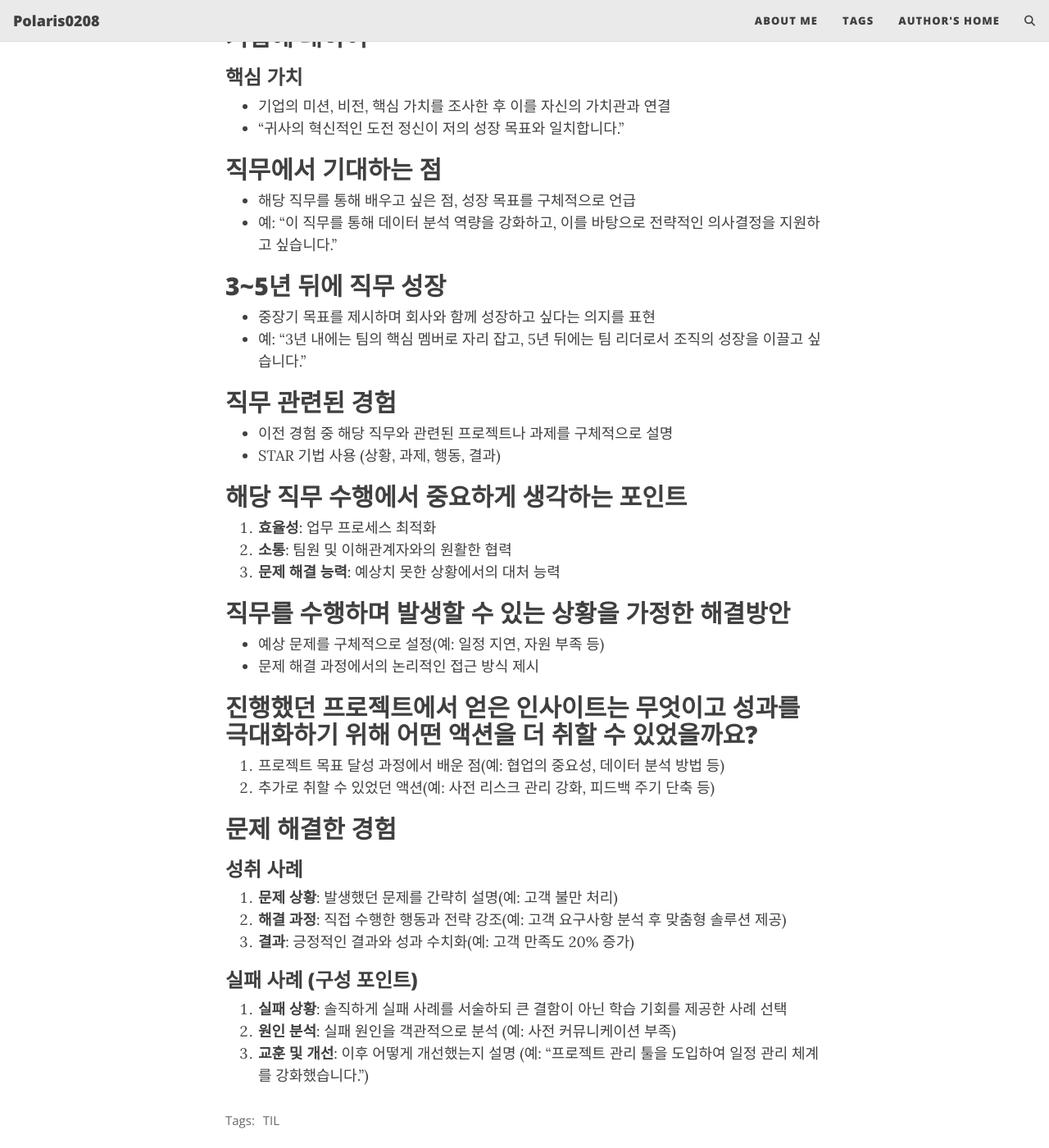
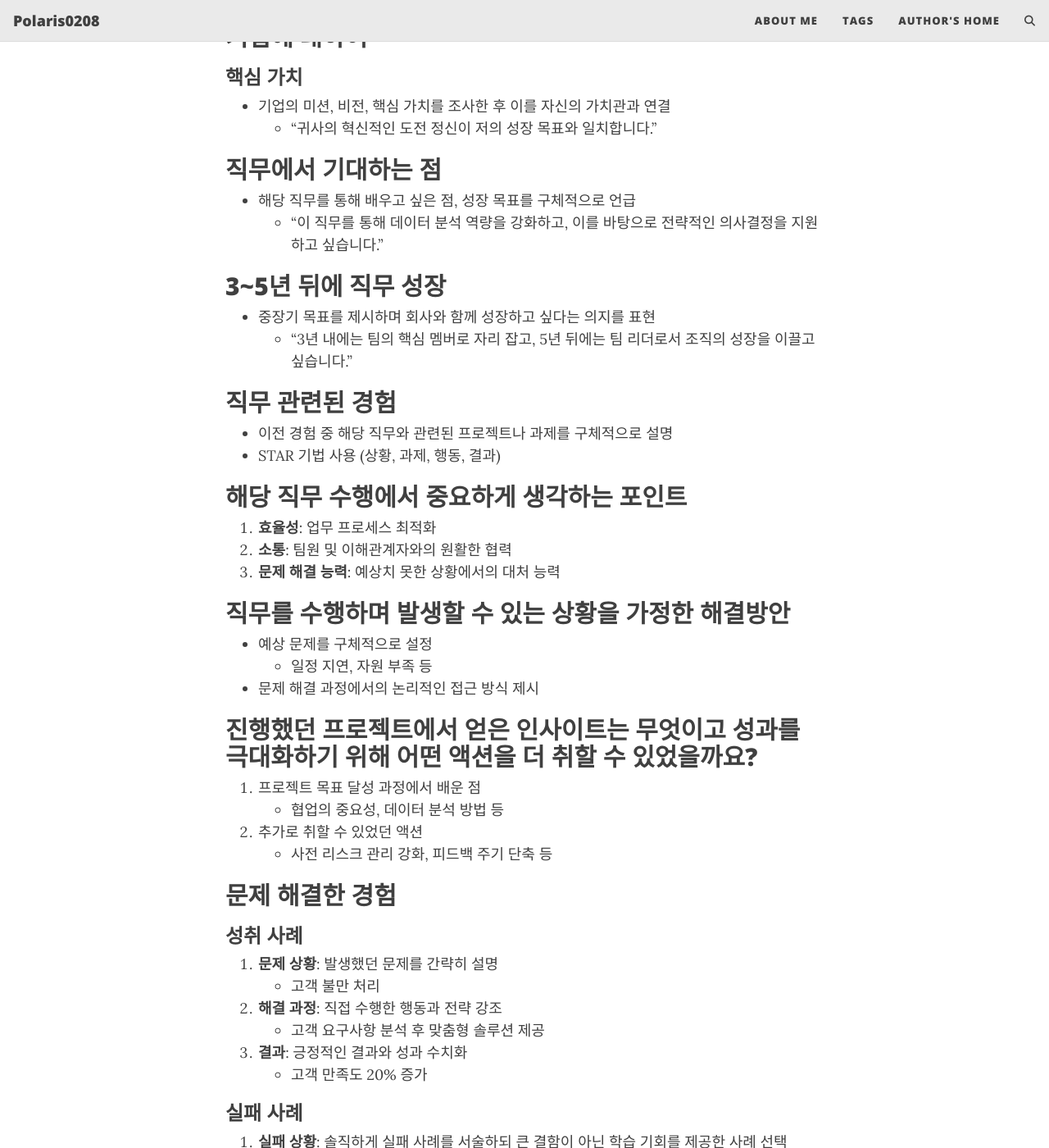
Before and after one commit to polaris0208/polaris0208.github.io, a Jekyll site: the page built from _posts/2025-02-12-Self-Interview.md, in a window 1280 px wide and 1400 px high, scrolled down 1123 px. Shown: the whole window at 82% size. Built offline with Jekyll 4.4.1, drawn with Linux system fonts in a browser that asks for light colours; comment, search, counter and statistics services are not loaded; some of the changed text lies outside the part shown.

Commit message:
fix : 가독성 수정

```diff
--- a/_posts/2025-02-12-Self-Interview.md
+++ b/_posts/2025-02-12-Self-Interview.md
@@ -22,29 +22,30 @@ author: polaris0208
 ## 장점과 단점
 
 ### 본인
-- **장점**: 직무와 관련된 강점(예: 문제 해결 능력, 커뮤니케이션, 책임감 등)을 구체적인 사례로 뒷받침
+- **장점**: 직무와 관련된 강점을 구체적인 사례로 뒷받침
+  - 문제 해결 능력, 커뮤니케이션, 책임감 등
 - **단점**: 솔직하되 치명적이지 않은 단점을 언급하고 이를 개선하기 위해 노력한 경험 추가
 
 ### 타인
 - 타인이 본인을 평가하는 관점에서 장점과 단점을 언급
-- 예: "동료들은 제가 협업 과정에서 신뢰를 주는 사람이라고 말합니다."
+  - "동료들은 제가 협업 과정에서 신뢰를 주는 사람이라고 말합니다."
 
 
 ## 기업에 대하여
 
 ### 핵심 가치
 - 기업의 미션, 비전, 핵심 가치를 조사한 후 이를 자신의 가치관과 연결
-- "귀사의 혁신적인 도전 정신이 저의 성장 목표와 일치합니다."
+  - "귀사의 혁신적인 도전 정신이 저의 성장 목표와 일치합니다."
 
 
 ## 직무에서 기대하는 점
 - 해당 직무를 통해 배우고 싶은 점, 성장 목표를 구체적으로 언급
-- 예: "이 직무를 통해 데이터 분석 역량을 강화하고, 이를 바탕으로 전략적인 의사결정을 지원하고 싶습니다."
+  - "이 직무를 통해 데이터 분석 역량을 강화하고, 이를 바탕으로 전략적인 의사결정을 지원하고 싶습니다."
 
 
 ## 3~5년 뒤에 직무 성장
 - 중장기 목표를 제시하며 회사와 함께 성장하고 싶다는 의지를 표현
-- 예: "3년 내에는 팀의 핵심 멤버로 자리 잡고, 5년 뒤에는 팀 리더로서 조직의 성장을 이끌고 싶습니다."
+  - "3년 내에는 팀의 핵심 멤버로 자리 잡고, 5년 뒤에는 팀 리더로서 조직의 성장을 이끌고 싶습니다."
 
 
 ## 직무 관련된 경험
@@ -59,23 +60,31 @@ author: polaris0208
 
 
 ## 직무를 수행하며 발생할 수 있는 상황을 가정한 해결방안
-- 예상 문제를 구체적으로 설정(예: 일정 지연, 자원 부족 등)
+- 예상 문제를 구체적으로 설정
+  - 일정 지연, 자원 부족 등
 - 문제 해결 과정에서의 논리적인 접근 방식 제시
 
 
 ## 진행했던 프로젝트에서 얻은 인사이트는 무엇이고 성과를 극대화하기 위해 어떤 액션을 더 취할 수 있었을까요?
-1. 프로젝트 목표 달성 과정에서 배운 점(예: 협업의 중요성, 데이터 분석 방법 등)
-2. 추가로 취할 수 있었던 액션(예: 사전 리스크 관리 강화, 피드백 주기 단축 등)
+1. 프로젝트 목표 달성 과정에서 배운 점
+- 협업의 중요성, 데이터 분석 방법 등
+2. 추가로 취할 수 있었던 액션
+- 사전 리스크 관리 강화, 피드백 주기 단축 등
 
 
 ## 문제 해결한 경험
 
 ### 성취 사례
-1. **문제 상황**: 발생했던 문제를 간략히 설명(예: 고객 불만 처리)
-2. **해결 과정**: 직접 수행한 행동과 전략 강조(예: 고객 요구사항 분석 후 맞춤형 솔루션 제공)
-3. **결과**: 긍정적인 결과와 성과 수치화(예: 고객 만족도 20% 증가)
+1. **문제 상황**: 발생했던 문제를 간략히 설명
+- 고객 불만 처리
+2. **해결 과정**: 직접 수행한 행동과 전략 강조
+- 고객 요구사항 분석 후 맞춤형 솔루션 제공
+3. **결과**: 긍정적인 결과와 성과 수치화
+- 고객 만족도 20% 증가
 
-### 실패 사례 (구성 포인트)
+### 실패 사례
 1. **실패 상황**: 솔직하게 실패 사례를 서술하되 큰 결함이 아닌 학습 기회를 제공한 사례 선택
-2. **원인 분석**: 실패 원인을 객관적으로 분석 (예: 사전 커뮤니케이션 부족)
-3. **교훈 및 개선**: 이후 어떻게 개선했는지 설명 (예: "프로젝트 관리 툴을 도입하여 일정 관리 체계를 강화했습니다.")
+2. **원인 분석**: 실패 원인을 객관적으로 분석
+- 사전 커뮤니케이션 부족
+3. **교훈 및 개선**: 이후 어떻게 개선했는지 설명
+- "프로젝트 관리 툴을 도입하여 일정 관리 체계를 강화했습니다."
```
